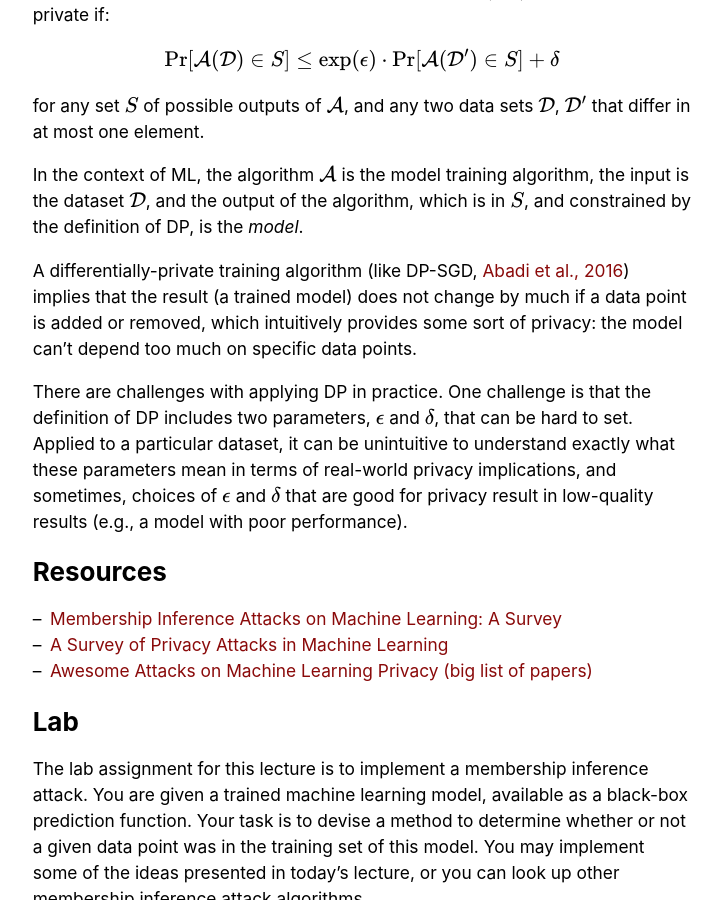
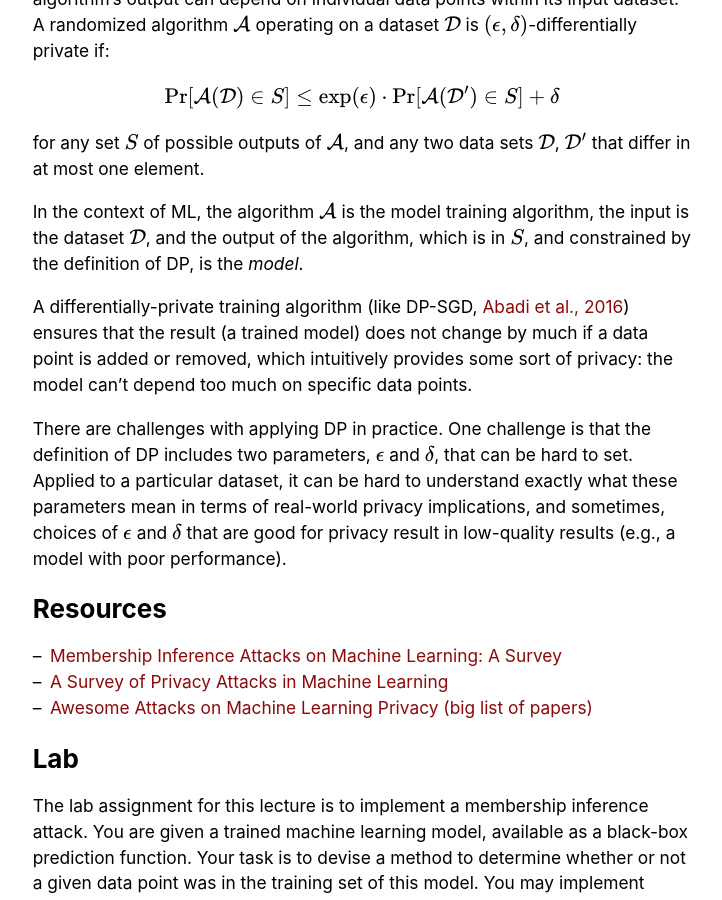
Before and after one commit to dcai-course/dcai-course, a Jekyll site: the page built from _lectures/data-privacy-security.md, in a window 1280 px wide and 900 px high, scrolled down 7968 px. Shown: the whole window, without its empty margins (278-1000 px from the left). Built offline with Jekyll 4.4.1, drawn with Linux system fonts in a browser that asks for light colours; some of the changed text lies outside the part shown.

Commit message:
Make small tweaks and fixes

```diff
--- a/_lectures/data-privacy-security.md
+++ b/_lectures/data-privacy-security.md
@@ -141,6 +141,8 @@
 
 {% include scaled_image.html alt="Data extraction attack against GPT-2" src="/lectures/files/data-privacy-security/extraction.png" width="282" %}
 
+<p class="small center">This is a real-world example. Some text is obscured to protect the victim's privacy.</p>
+
 At its core, the attack works as follows:
 
 1. Sample many sequences from the model. These are sampled by initializing the model with a start-of-sentence token and repeatedly sampling in an autoregressive fashion.
@@ -190,9 +192,9 @@
 
 In the context of ML, the algorithm $\mathcal{A}$ is the model training algorithm, the input is the dataset $\mathcal{D}$, and the output of the algorithm, which is in $S$, and constrained by the definition of DP, is the _model_.
 
-A differentially-private training algorithm (like DP-SGD, [Abadi et al., 2016](https://arxiv.org/abs/1607.00133)) implies that the result (a trained model) does not change by much if a data point is added or removed, which intuitively provides some sort of privacy: the model can't depend too much on specific data points.
+A differentially-private training algorithm (like DP-SGD, [Abadi et al., 2016](https://arxiv.org/abs/1607.00133)) ensures that the result (a trained model) does not change by much if a data point is added or removed, which intuitively provides some sort of privacy: the model can't depend too much on specific data points.
 
-There are challenges with applying DP in practice. One challenge is that the definition of DP includes two parameters, $\epsilon$ and $\delta$, that can be hard to set. Applied to a particular dataset, it can be unintuitive to understand exactly what these parameters mean in terms of real-world privacy implications, and sometimes, choices of $\epsilon$ and $\delta$ that are good for privacy result in low-quality results (e.g., a model with poor performance).
+There are challenges with applying DP in practice. One challenge is that the definition of DP includes two parameters, $\epsilon$ and $\delta$, that can be hard to set. Applied to a particular dataset, it can be hard to understand exactly what these parameters mean in terms of real-world privacy implications, and sometimes, choices of $\epsilon$ and $\delta$ that are good for privacy result in low-quality results (e.g., a model with poor performance).
 
 # Resources
 
```
Also changed, not shown: other parts of _lectures/data-privacy-security.md (+2 -2 lines).
